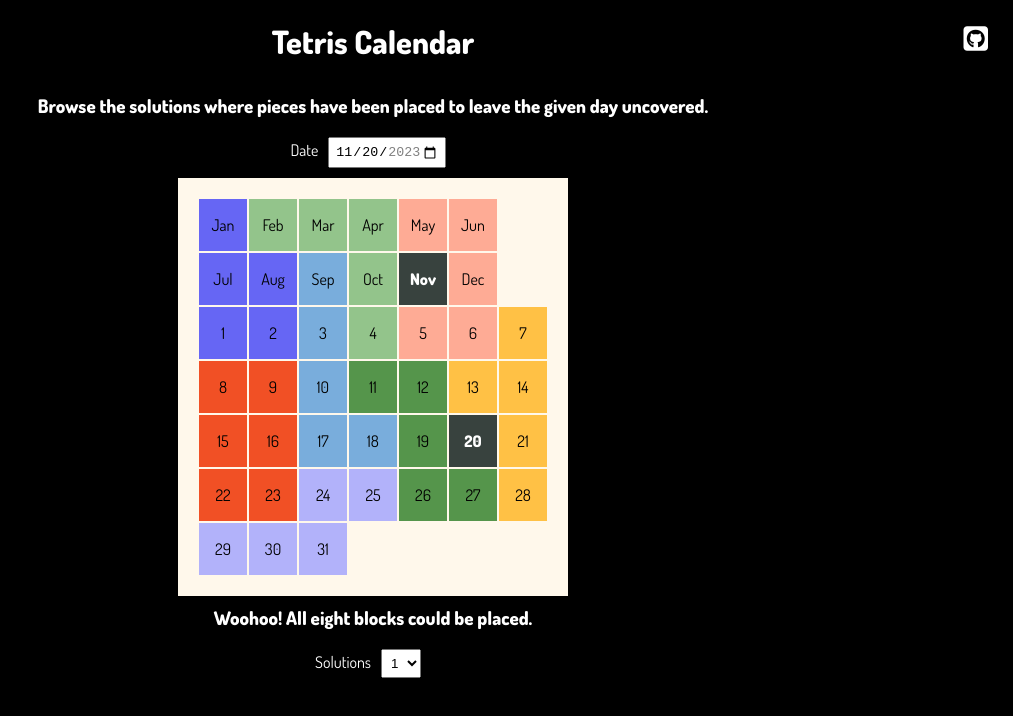
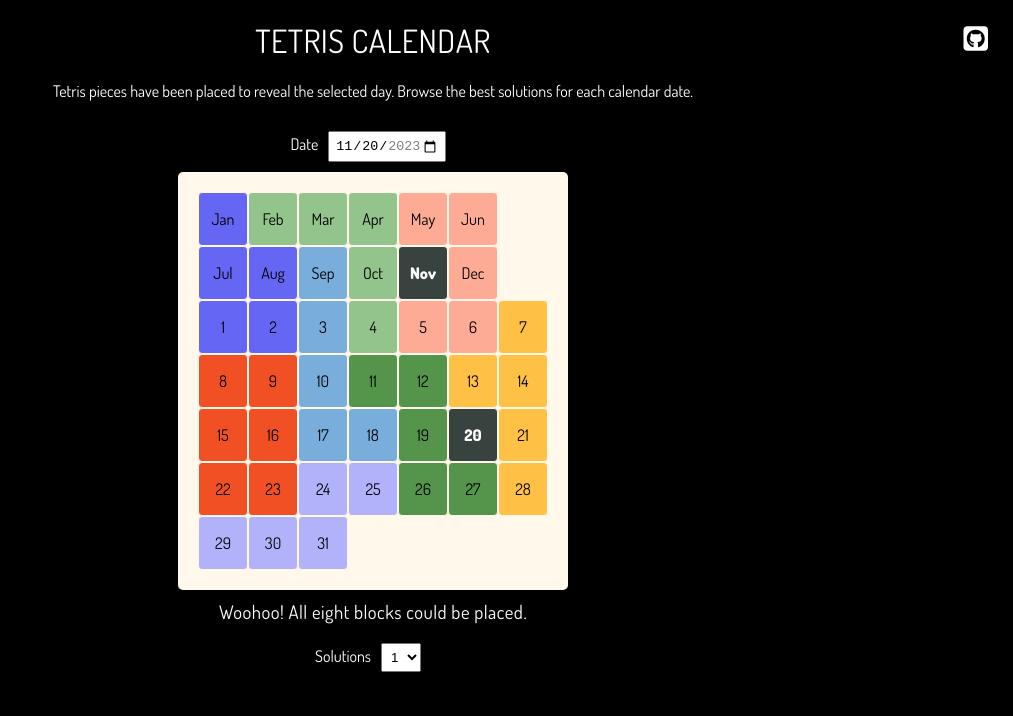
Before and after one commit to shanenak/tetris-calendar, a React (Create React App) app: page / in a window 1280 px wide. Shown: the top 716 px of the page, without its empty margins (267-1280 px from the left). Built offline with nearby package versions, Linux system fonts and the light colour scheme; a web font is replaced by a local one.

Commit message:
update styling and spacing

```diff
--- a/src/components/Calendar.css
+++ b/src/components/Calendar.css
@@ -3,6 +3,7 @@
     border-style: solid;
     border-color: var(--border-color);
     color: black;
+    border-radius: 4px;
 }
 
 .grid-container {
@@ -10,6 +11,7 @@
     width: fit-content;
     padding: 20px;
     background-color: var(--main-bg-color);
+    border-radius: 5px;
 }
 
 .grid-squares {
--- a/src/components/Puzzle.css
+++ b/src/components/Puzzle.css
@@ -23,11 +23,24 @@ i {
     padding: 25px;
 }
 
-h3 {
-    margin: 10px;
+h1 {
+    text-transform: uppercase;
+    letter-spacing: 0.03rem;
+    font-weight: 400;
+    margin: 20px 20px 20px 20px ;
 }
 
+.description {
+    width: 60%;
+    text-align: center;
+    margin: 0 0 20px 0;
+ }
 
+h3 {
+    font-weight: 400;
+    margin: 10px;
+    letter-spacing: 0.03rem;
+}
 
 input, select {
     padding: 5px;
--- a/src/components/Puzzle.jsx
+++ b/src/components/Puzzle.jsx
@@ -43,7 +43,7 @@ export default function Puzzle () {
                 </a>
             </div>
             <h1>Tetris Calendar</h1>
-            <h3>Browse the solutions where pieces have been placed to leave the given day uncovered.</h3>
+            <p className='description'>Tetris pieces have been placed to reveal the selected day. Browse the best solutions for each calendar date.</p>
             <label className='input-label'>Date
                 <input type="date" id="start" name="trip-start" value={`2023-${monthStr}-${dateStr}`} min="2023-01-01" max="2023-12-31" onChange={updateDate}/>
             </label>
```
